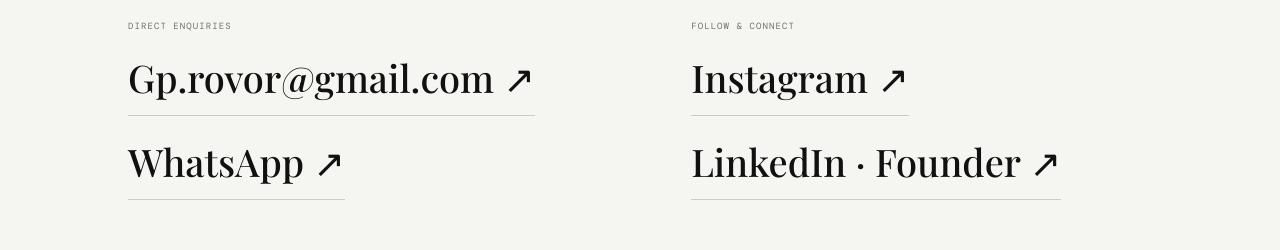
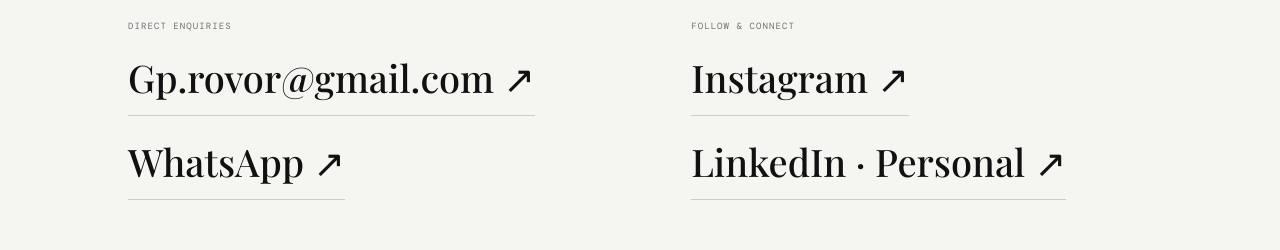
Before and after one commit to rovor-debug/rovor-studio, a Next.js app: page /contact in a window 1280 px wide. Shown: the part 860-1110 px from the top of the page. Built offline with nearby package versions, Linux system fonts and the light colour scheme; no server answers; a web font is replaced by a local one.

Commit message:
Clarify personal LinkedIn profile label

```diff
--- a/app/contact/page.js
+++ b/app/contact/page.js
@@ -35,7 +35,7 @@ export default function ContactPage() {
           <div>
             <span>Follow & connect</span>
             <a href={instagram} target="_blank" rel="noreferrer">Instagram ↗</a>
-            <a href={linkedin} target="_blank" rel="noreferrer">LinkedIn · Founder ↗</a>
+            <a href={linkedin} target="_blank" rel="noreferrer">LinkedIn · Personal ↗</a>
           </div>
           <div>
             <span>What to include</span>
```
